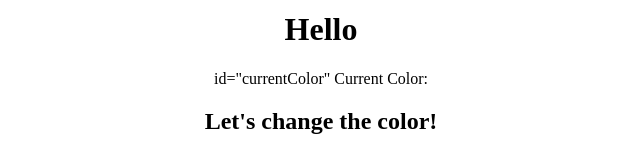
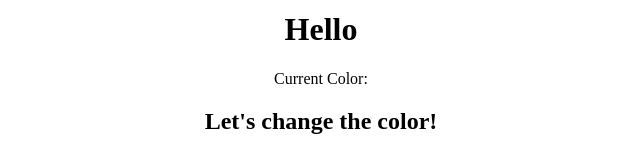
Before and after one commit to rajin00011-cmd/rajin00011-cmd.github.io-changethecolor, a plain HTML site: page index.html in a window 1280 px wide. Shown: the part 162-315 px from the top of the page, without its empty margins (319-959 px from the left). Drawn offline with Linux system fonts and the light colour scheme.

Commit message:
Fix paragraph tag to include correct id attribute

```diff
--- a/index.html
+++ b/index.html
@@ -16,7 +16,7 @@
   </div>
       <div class="top">
         <h1 id="greeting">Hello</h1>
-        <p>id="currentColor" Current Color: </p>
+        <p id="currentColor">Current Color: </p>
         <h2>Let's change the color!</h2>
         <button id="colorButton">Change Color</button>
       </div>
```
